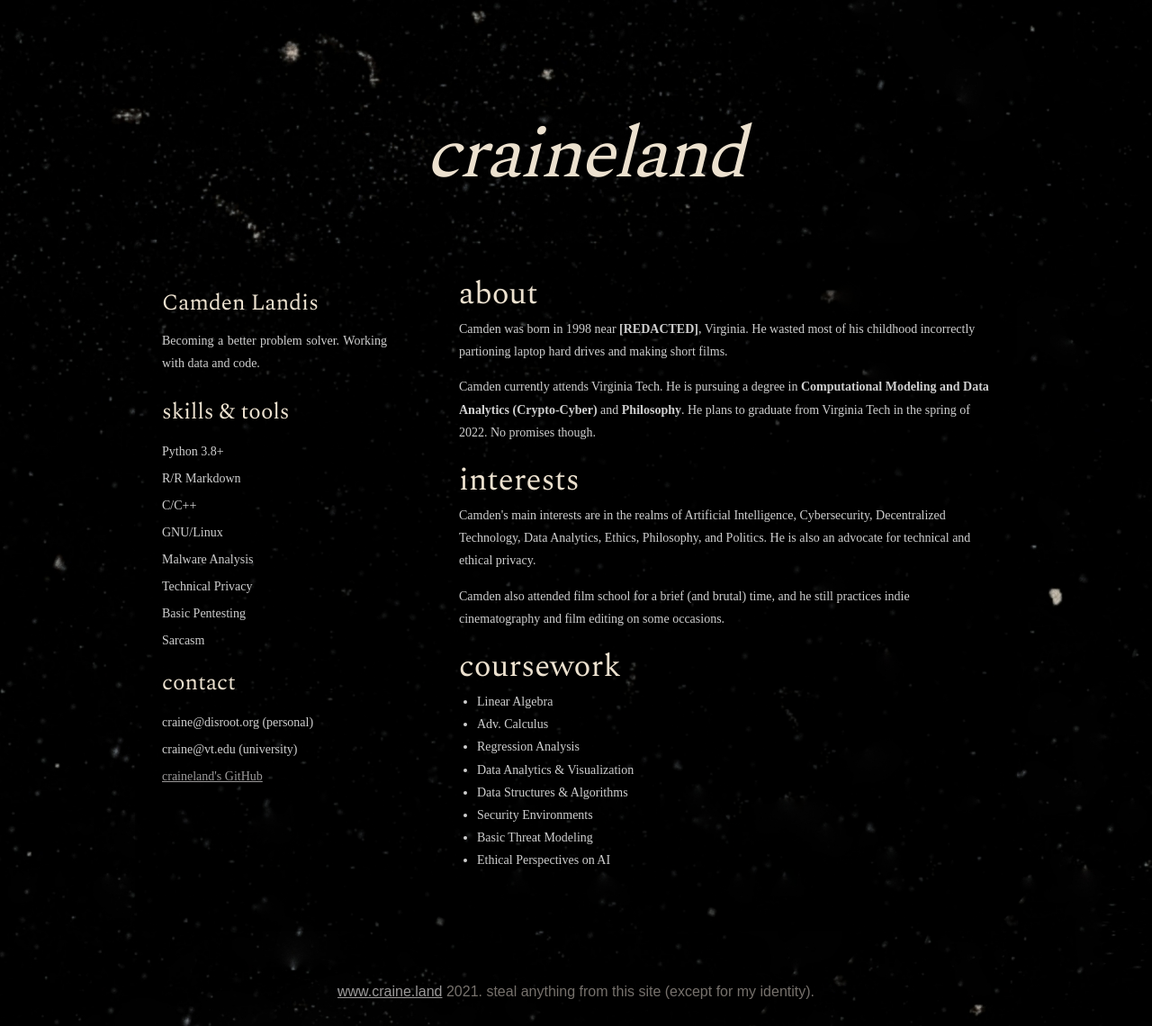
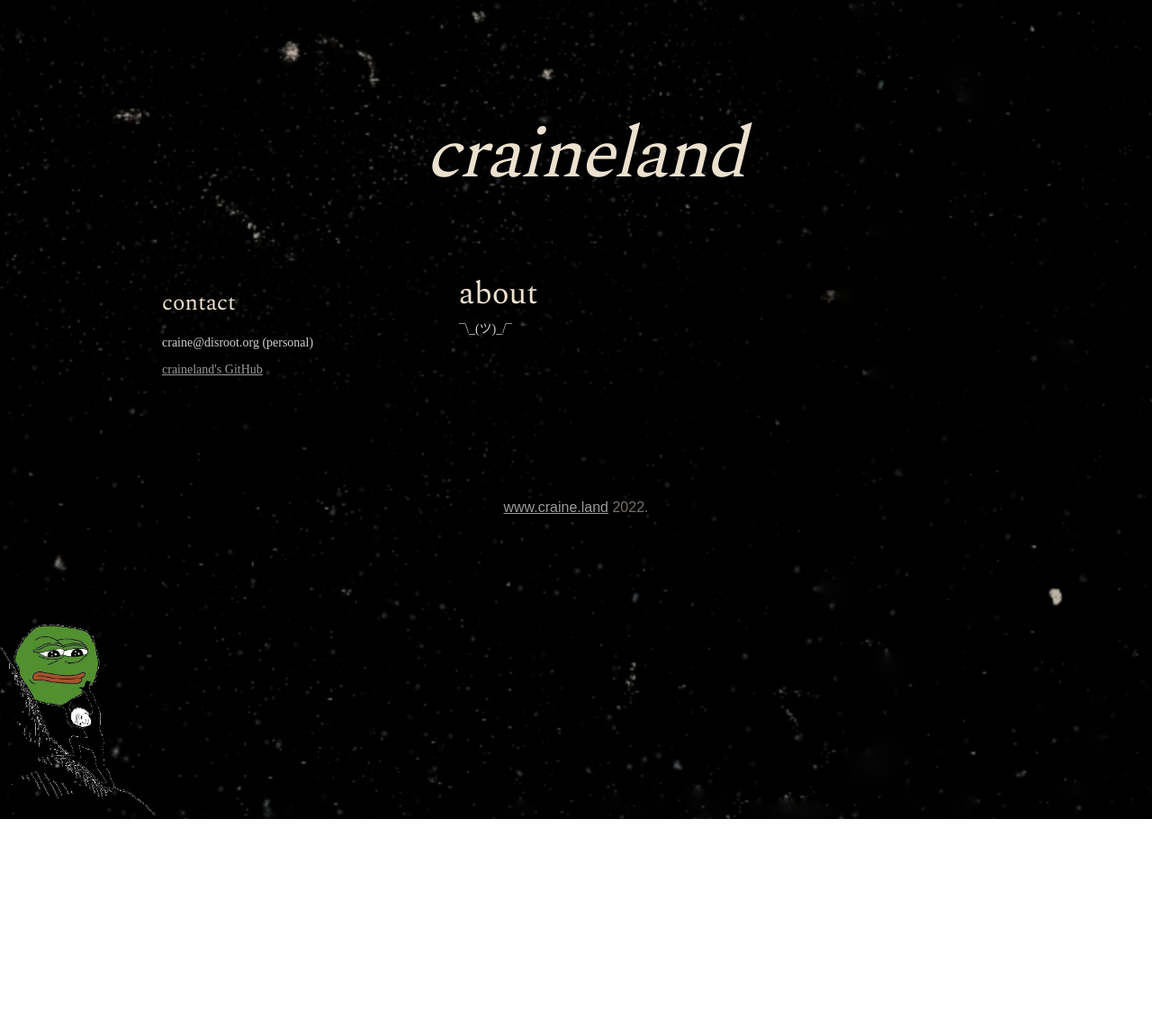
Before and after one commit to craineland/craine.land-web_2.0, a plain HTML site: page index.html in a window 1280 px wide. Shown: the top 1140 px of the page at 90% size. After the commit the page ends 910 px from the top, so only its background shows below. Drawn offline with nearby package versions, Linux system fonts and the light colour scheme.

Commit message:
Simplification.

```diff
--- a/index.html
+++ b/index.html
@@ -29,35 +29,13 @@
 			<div id="content">
 				<div class="contentbg">
 					<h2 class="title">about</h2>
-
-					<p>
-						Camden was born in 1998 near <b>[REDACTED]</b>, Virginia.  He wasted most of his childhood incorrectly partioning laptop hard drives and making short films.
+					<p> ¯\_(ツ)_/¯ </p>
+					<!-- <p>
+						Camden was born near <b>[REDACTED]</b>, Virginia.  He wasted most of his childhood incorrectly partioning laptop hard drives and making short films.
 					</p>
 					<p>
-						Camden currently attends Virginia Tech.  He is pursuing a degree in <b>Computational Modeling and Data Analytics (Crypto-Cyber)</b> and <b>Philosophy</b>.
-						He plans to graduate from Virginia Tech in the spring of 2022. No promises though.
-					</p>
-
-					<h2 class="title">interests</h2>
-
-					<p>
-						Camden's main interests are in the realms of Artificial Intelligence, Cybersecurity, Decentralized Technology, Data Analytics, Ethics, Philosophy, and Politics. He is also an advocate for technical and ethical privacy.
-					<p>
-						Camden also attended film school for a brief (and brutal) time, and he still practices indie cinematography and film editing on some occasions.
-					</p>
-
-					<h2 class="title">coursework</h2>
-
-					<ul style="padding-left:20px">
-						<li>Linear Algebra</li>
-						<li>Adv. Calculus</li>
-						<li>Regression Analysis</li>
-						<li>Data Analytics & Visualization</li>
-						<li>Data Structures & Algorithms</li>
-						<li>Security Environments</li>
-						<li>Basic Threat Modeling</li>
-						<li>Ethical Perspectives on AI</li>
-					</ul>
+						Camden earned his degrees from Virginia Tech. He is currently working professionally as a software engineer in the Southern United States.
+					</p> -->
 
 					<div style="clear: both;">&nbsp;</div>
 				</div>
@@ -68,27 +46,11 @@
 				<div id="sidebar">
 					<ul>
 						<li>
-							<h2>Camden Landis</h2>
-							<p>Becoming a better problem solver. Working with data and code.</p>
-						</li>
-						<li>
-							<h2>skills & tools</h2>
-							<ul >
-								<li>Python 3.8+</li>
-								<li>R/R Markdown</li>
-								<li>C/C++</li>
-								<li>GNU/Linux</li>
-								<li>Malware Analysis</li>
-								<li>Technical Privacy</li>
-								<li>Basic Pentesting</li>
-								<li>Sarcasm</li>
-							</ul>
-						</li>
-						<li>
 							<h2>contact</h2>
 							<ul >
+								<!-- <li><s>camden@craine.land (site)</s></li> -->
 								<li>craine@disroot.org (personal)</li>
-								<li>craine@vt.edu (university)</li>
+								<!-- <li>craine@vt.edu (university)</li> -->
 								<li><a href="https://github.com/craineland">craineland's GitHub</a></li>
 							</ul>
 						</li>
@@ -103,7 +65,7 @@
 
 	</div>
 	<div id="footer">
-		<p><a href="https://www.craine.land/">www.craine.land</a> 2021. Steal anything from this site (except for my identity).</p>
+		<p><a href="https://www.craine.land/">www.craine.land</a> 2022.</p>
 
 	</div>
 	<!-- end #footer -->
```
